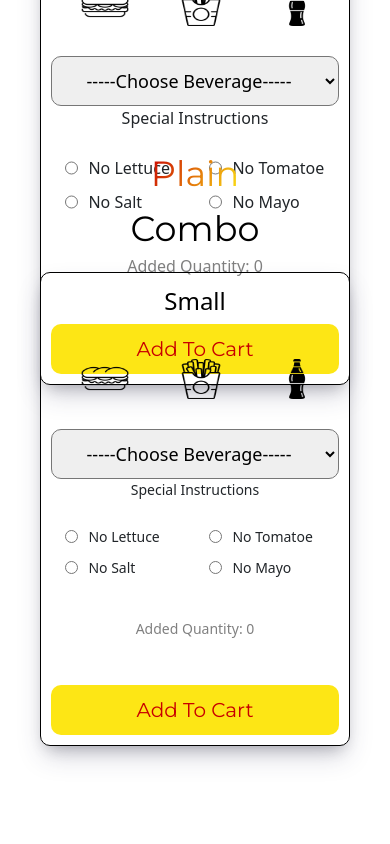
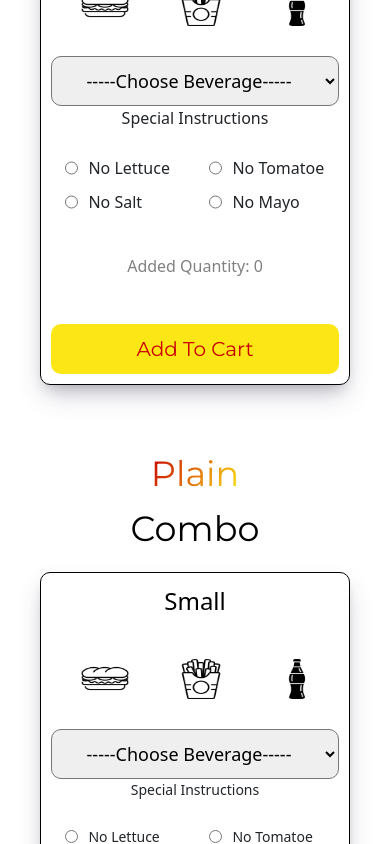
Before and after one commit to JorgeLG87/Lomos-the-G.O.A.T, a React (Vite) app: page /order-now in a window 390 px wide. Shown: the part 2300-3144 px from the top of the page. Built offline with nearby package versions, Linux system fonts and the light colour scheme; the HTML template or start-up script is replaced by a standard one.

Commit message:
Fixed issue with CSS on mobile devices

```diff
--- a/src/Components/Combo.css
+++ b/src/Components/Combo.css
@@ -40,6 +40,9 @@
     padding-top: 0px;
     text-align: center;
     margin-top: 0px;
+    @media (width < 450px) {
+        margin-top: 300px;
+    }
 }
 
 
```
